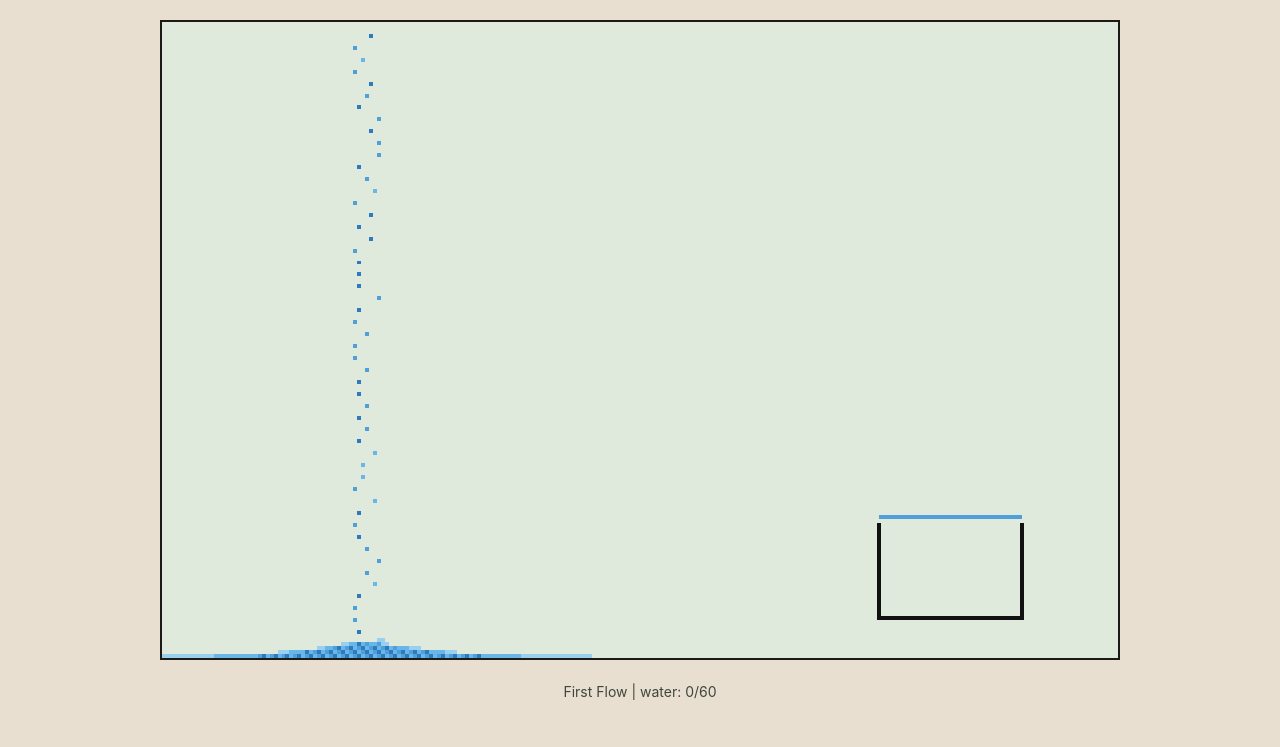
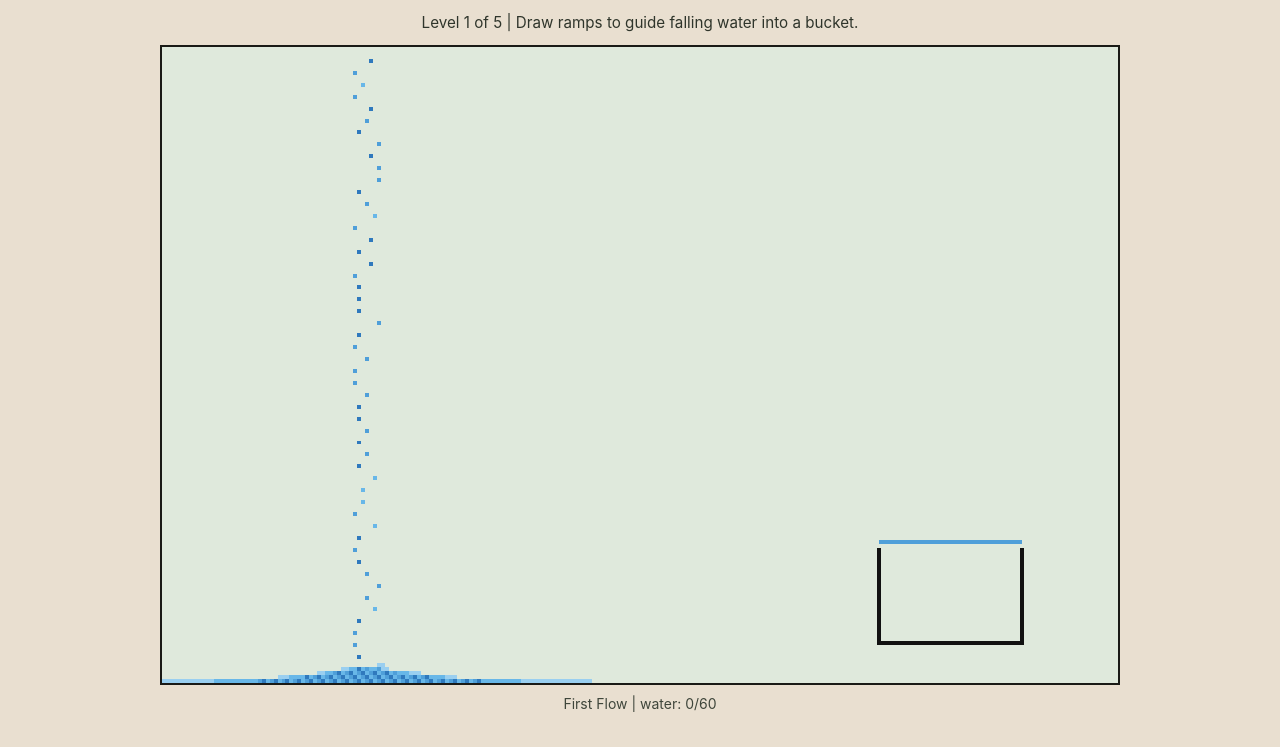
Before and after one commit to dpjosh02/Sortr, a website built with Vite: page index.html in a window 1280 px wide. Shown: the part 58-805 px from the top of the page. Built offline with nearby package versions, Linux system fonts and the light colour scheme.

Commit message:
Add campaign progress messaging

```diff
--- a/src/app/styles.css
+++ b/src/app/styles.css
@@ -117,6 +117,16 @@ button[aria-pressed] {
   padding: 0 clamp(16px, 4vw, 40px) 32px;
 }
 
+.level-context {
+  width: min(100%, 960px);
+  min-height: 1.35rem;
+  margin: 0;
+  color: #2f352b;
+  font-size: 0.95rem;
+  line-height: 1.35;
+  text-align: center;
+}
+
 .playfield {
   width: min(100%, 960px);
   aspect-ratio: 3 / 2;
@@ -130,6 +140,16 @@ button[aria-pressed] {
   margin: 0;
   color: #3f463b;
   font-size: 0.875rem;
+  line-height: 1.25;
+  text-align: center;
+}
+
+.completion-message {
+  min-height: 1.25rem;
+  margin: 0;
+  color: #293726;
+  font-size: 0.95rem;
+  font-weight: 700;
   line-height: 1.25;
   text-align: center;
 }
--- a/src/game/gameController.ts
+++ b/src/game/gameController.ts
@@ -21,6 +21,7 @@ import {
 } from "../levels/levelCatalog";
 import { createCanvasRenderer, type CanvasRenderer } from "../rendering/canvasRenderer";
 import { createWorld, type World } from "../simulation/world";
+import { createCompletionText, createLevelContextText } from "../ui/campaignText";
 import { createGameHud, type GameHud } from "../ui/hud";
 import { createStatusText } from "../ui/statusText";
 
@@ -156,6 +157,14 @@ function createControllerState(options: ControllerStateOptions): ControllerState
       level.world.width * level.cellSize,
       level.world.height * level.cellSize,
     );
+    options.hud.setCompletionText(null);
+    options.hud.setLevelContext(
+      createLevelContextText({
+        lesson: level.lesson,
+        levelIndex: index,
+        totalLevels: LEVEL_CATALOG.length,
+      }),
+    );
     options.hud.setLevelIndex(index);
     render();
   }
@@ -170,6 +179,12 @@ function createControllerState(options: ControllerStateOptions): ControllerState
       cellSize: level.cellSize,
     });
     options.hud.setNextButtonVisible(snapshot.isComplete && hasNextLevel);
+    options.hud.setCompletionText(
+      createCompletionText({
+        hasNextLevel,
+        isComplete: snapshot.isComplete,
+      }),
+    );
     options.hud.setStatus(
       createStatusText({
         activeInputLabel: getActiveInputLabel(options.getSelectedDevSandboxElement()),
--- /dev/null
+++ b/src/ui/campaignText.ts
@@ -0,0 +1,26 @@
+export interface LevelContextTextOptions {
+  readonly lesson: string;
+  readonly levelIndex: number;
+  readonly totalLevels: number;
+}
+
+export interface CompletionTextOptions {
+  readonly hasNextLevel: boolean;
+  readonly isComplete: boolean;
+}
+
+export function createLevelContextText(options: LevelContextTextOptions): string {
+  return `Level ${String(options.levelIndex + 1)} of ${String(options.totalLevels)} | ${options.lesson}`;
+}
+
+export function createCompletionText(options: CompletionTextOptions): string | null {
+  if (!options.isComplete) {
+    return null;
+  }
+
+  if (options.hasNextLevel) {
+    return "Level complete. Continue to the next puzzle.";
+  }
+
+  return "Campaign complete. Reset to replay the finale.";
+}
--- a/src/ui/hud.ts
+++ b/src/ui/hud.ts
@@ -10,8 +10,10 @@ export interface GameHud {
   readonly levelSelect: HTMLSelectElement;
   readonly nextButton: HTMLButtonElement;
   readonly resetButton: HTMLButtonElement;
+  setCompletionText(text: string | null): void;
   setCanvasSize(width: number, height: number): void;
   setDevToolsVisible(visible: boolean): void;
+  setLevelContext(text: string): void;
   setSelectedDevSandboxElement(element: DevSandboxElement | null): void;
   setLevelIndex(index: number): void;
   setNextButtonVisible(visible: boolean): void;
@@ -48,6 +50,11 @@ export function createGameHud(options: GameHudOptions): GameHud {
   });
   const status = document.createElement("p");
   status.className = "status-line";
+  const levelContext = document.createElement("p");
+  levelContext.className = "level-context";
+  const completion = document.createElement("p");
+  completion.className = "completion-message";
+  completion.hidden = true;
 
   const toolbar = document.createElement("div");
   toolbar.className = "toolbar";
@@ -59,7 +66,7 @@ export function createGameHud(options: GameHudOptions): GameHud {
 
   const shell = document.createElement("main");
   shell.className = "game-shell";
-  shell.append(canvas, status);
+  shell.append(levelContext, canvas, status, completion);
 
   const element = document.createElement("div");
   element.className = "app-root";
@@ -72,6 +79,10 @@ export function createGameHud(options: GameHudOptions): GameHud {
     levelSelect,
     nextButton,
     resetButton,
+    setCompletionText(text: string | null): void {
+      completion.hidden = text === null;
+      completion.textContent = text;
+    },
     setCanvasSize(width: number, height: number): void {
       canvas.width = width;
       canvas.height = height;
@@ -80,6 +91,9 @@ export function createGameHud(options: GameHudOptions): GameHud {
       debugButton.toggleAttribute("aria-pressed", visible);
       levelSelect.hidden = !visible;
       devBrushPalette.setVisible(visible);
+    },
+    setLevelContext(text: string): void {
+      levelContext.textContent = text;
     },
     setSelectedDevSandboxElement(element: DevSandboxElement | null): void {
       devBrushPalette.setSelectedElement(element);
```
Also changed, not shown: test/ui/campaignText.test.ts (added, +33 -0 lines).
